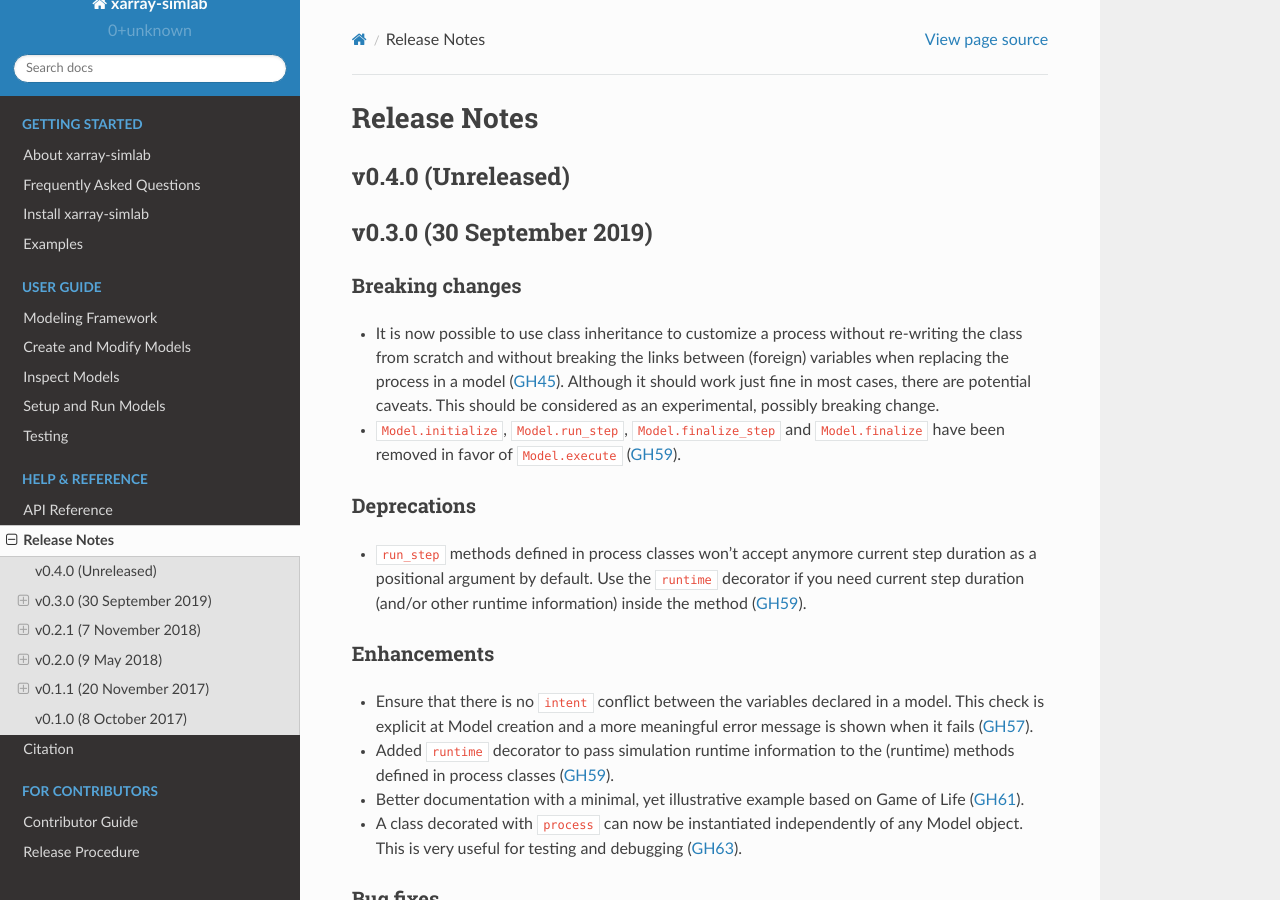
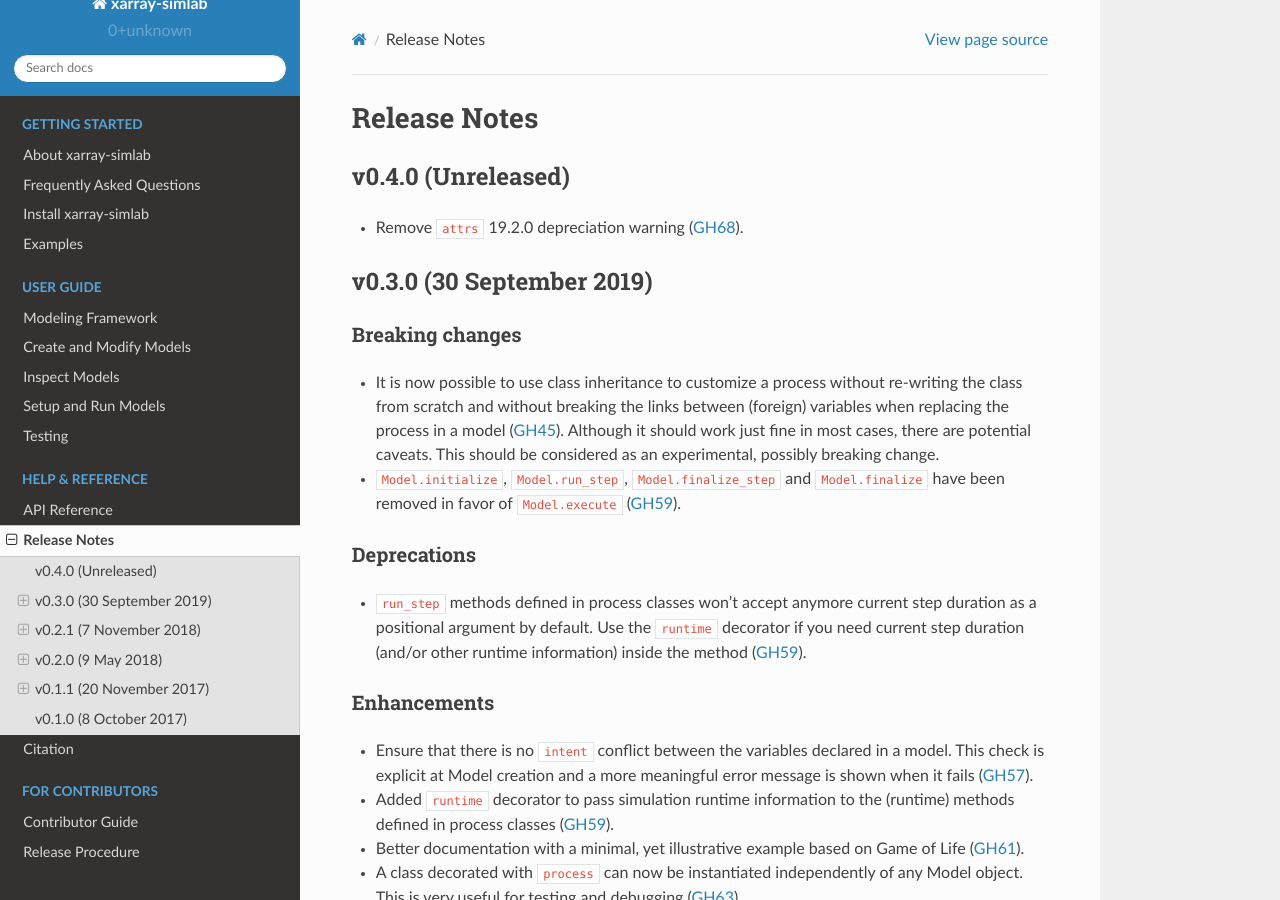
Before and after one commit to xarray-contrib/xarray-simlab, a Sphinx documentation site: the page built from doc/whats_new.rst, in a window 1280 px wide and 900 px high. Built offline with Sphinx 7.4.7 and the Read the Docs theme 2.0.0, drawn with Linux system fonts in a browser that asks for light colours; pages that are not in the unit, such as notebooks, are missing from menus; the version number could not be read and is left out.

Commit message:
[skip ci] update release notes

```diff
--- a/doc/whats_new.rst
+++ b/doc/whats_new.rst
@@ -5,6 +5,8 @@ Release Notes
 
 v0.4.0 (Unreleased)
 -------------------
+
+- Remove ``attrs`` 19.2.0 depreciation warning (:issue:`68`).
 
 v0.3.0 (30 September 2019)
 --------------------------
```
